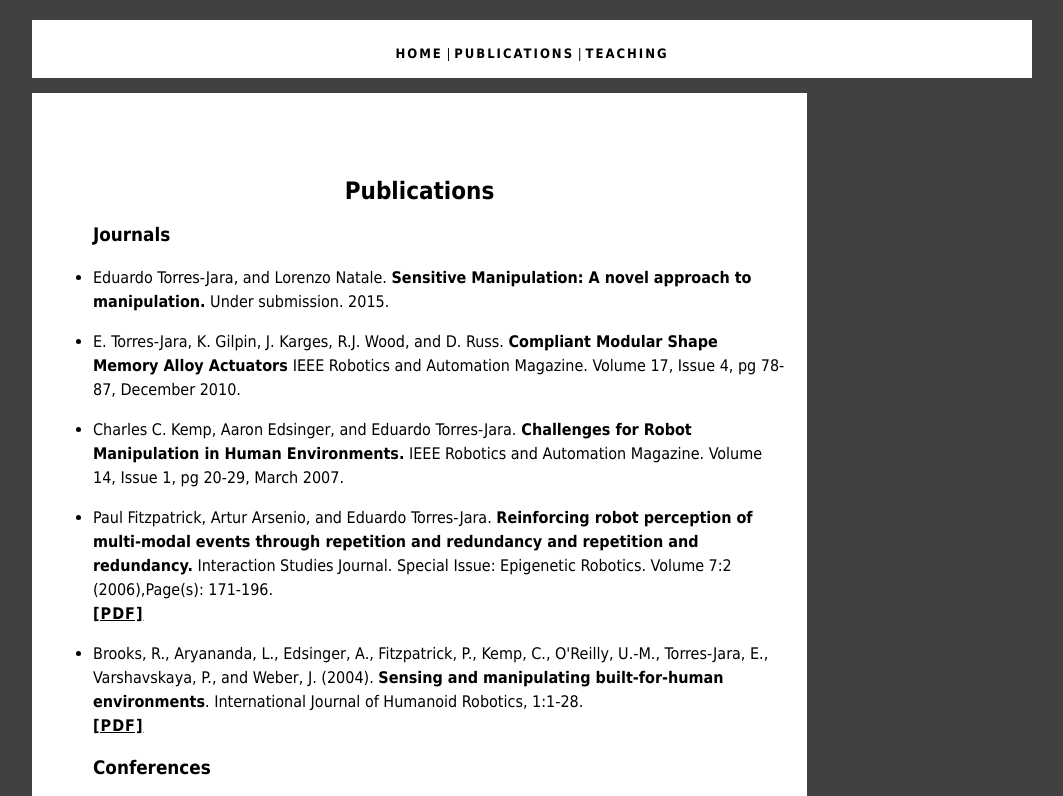
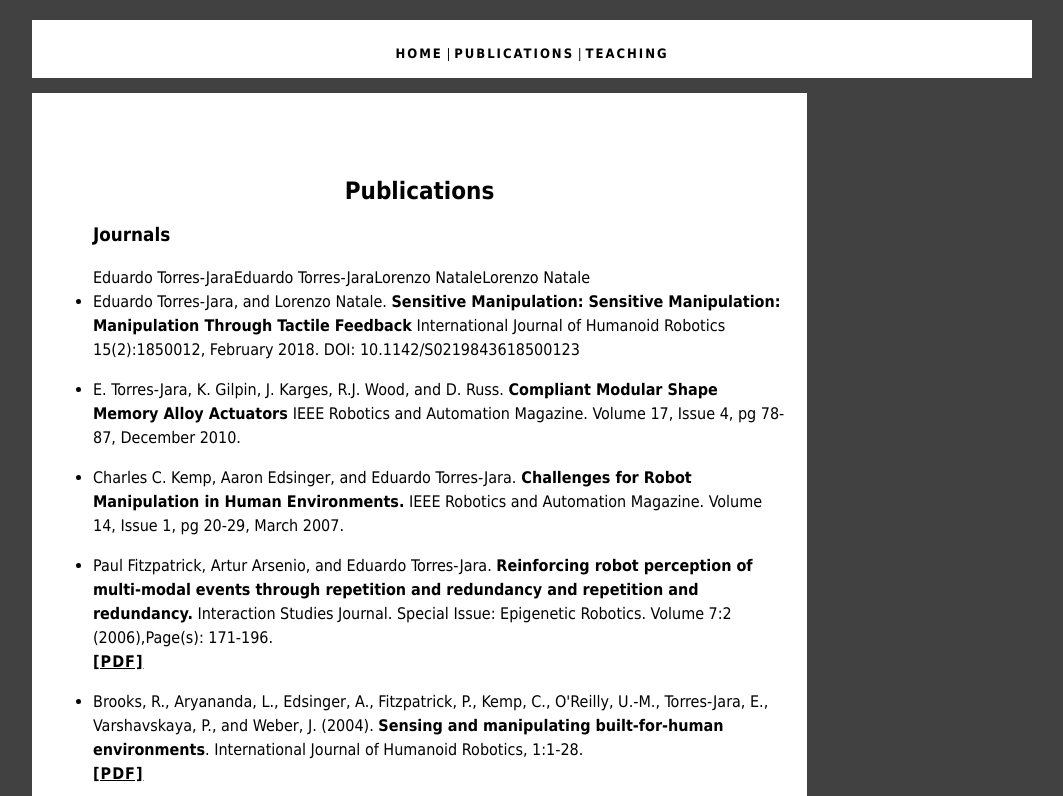
Before and after one commit to eduardotorresjara/eduardotorresjara.github.io, a plain HTML site: page publications.html in a window 1280 px wide. Shown: the top 796 px of the page, without its empty margins (108-1171 px from the left). Drawn offline with Linux system fonts and the light colour scheme.

Commit message:
Update publications.html

```diff
--- a/publications.html
+++ b/publications.html
@@ -40,7 +40,16 @@
 
     <h3> Journals </h3>
 
-    <li>Eduardo Torres-Jara, and Lorenzo Natale. <b>Sensitive Manipulation: A novel approach to manipulation.</b> Under submission. 2015.
+
+
+
+
+    Eduardo Torres-JaraEduardo Torres-JaraLorenzo NataleLorenzo Natale
+
+    <li>Eduardo Torres-Jara, and Lorenzo Natale.
+    <b> Sensitive Manipulation: Sensitive Manipulation: Manipulation Through Tactile Feedback</b>
+    International Journal of Humanoid Robotics 15(2):1850012, February 2018.
+    DOI: 10.1142/S0219843618500123
     <p>
 
     <li>
```
